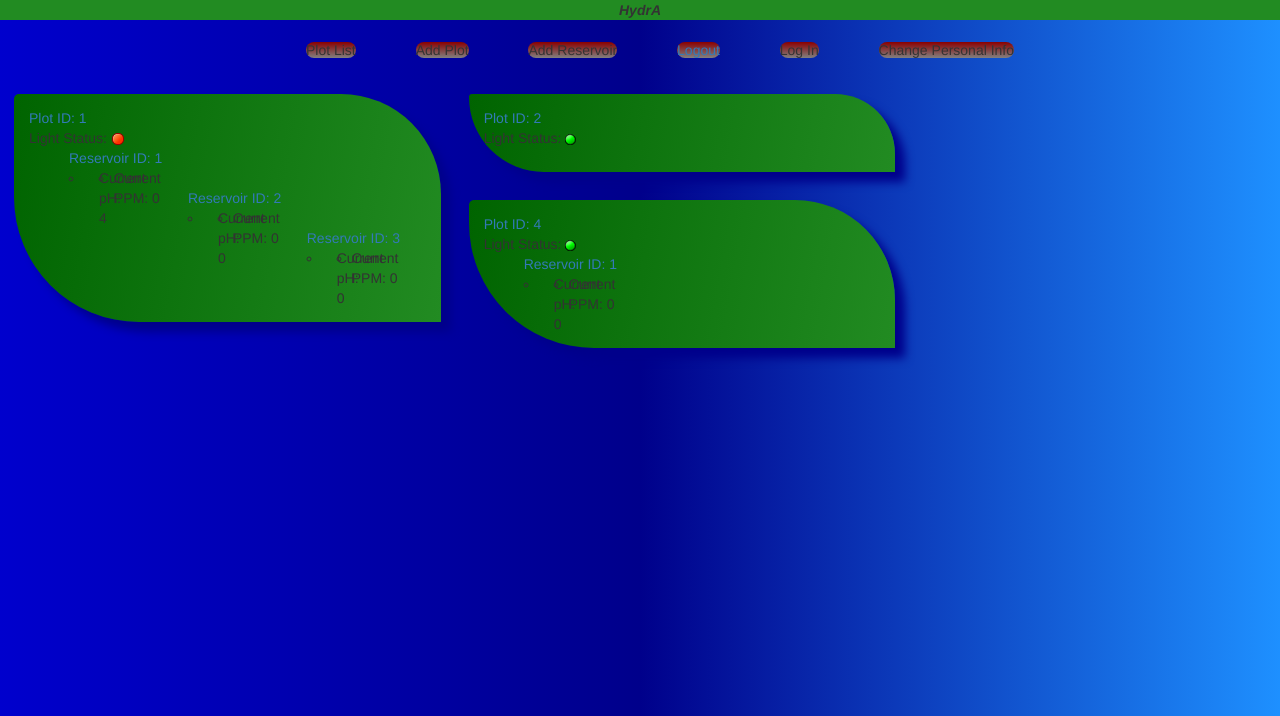
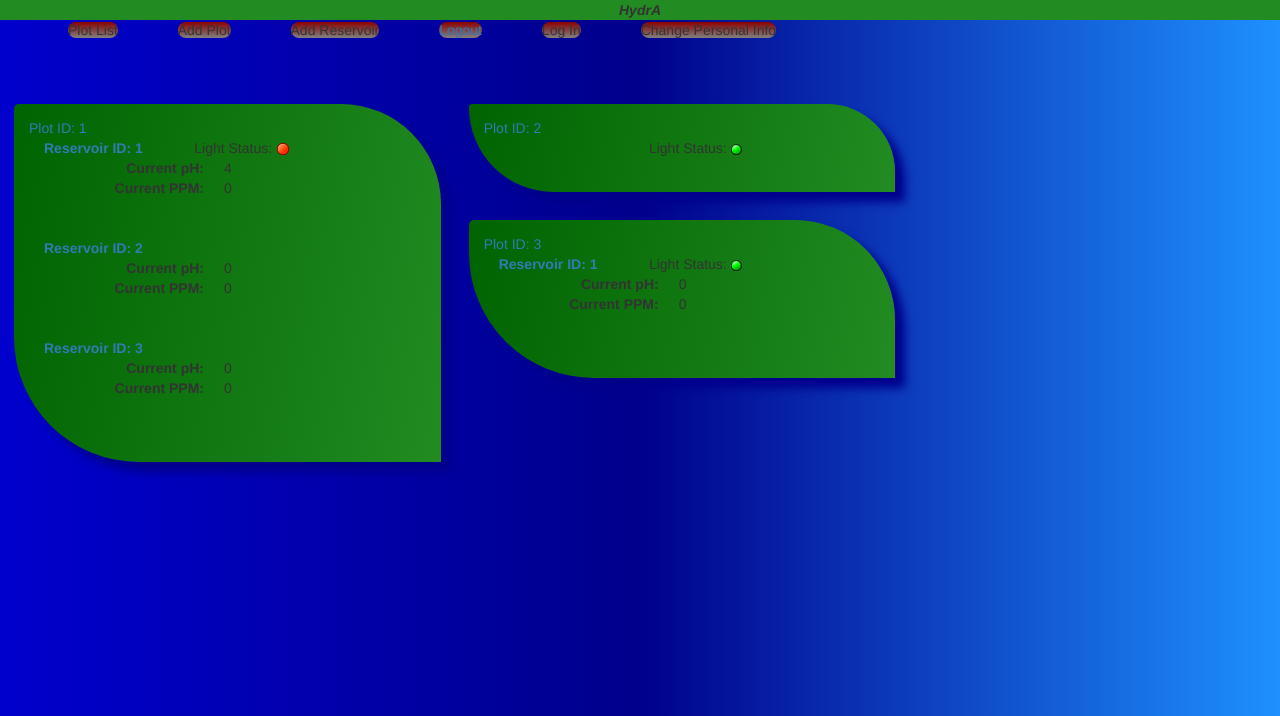
Before and after one commit to maddencs/HydrAlert, a Django app: page /Hydra/ in a window 1280 px wide. Shown: the top 716 px of the page. Run offline with Django 3.2, Linux system fonts and the light colour scheme; a user stored in the database is signed in; data comes from the database, SQL or seed files in the repository; both versions use the stored data as it was after the commit; some libraries are stand-ins or nearby versions.

Commit message:
hurry, save it before I break it again!

```diff
--- a/Hydra/templates/Hydra/plot_page.html
+++ b/Hydra/templates/Hydra/plot_page.html
@@ -19,20 +19,24 @@
             var plotPersonalID = 1;
             document.getElementById('plotDiv').innerHTML = "";
             for (var p = 0; p < data['plot_list'].length; p++) {
-                var addRes = document.createElement("span");
                 var plot = data['plot_list'][p];
                 var plotElement = document.createElement("article");
                 var resList = data['res_list'];
                 var plotResUL = document.createElement("ul");
+                plotResUL.classList.add('col-md-5');
                 var resPersonalID = 1;
                 var plotUrl = document.createElement("a");
                 var greenLight = document.createElement("img");
                 var redLight = document.createElement("img");
                 var plotLILights = document.createElement("span");
                 var plotDetails = document.createElement("div");
+                var plotDropDown = document.getElementById('plotDropDown');
+                var plotOption = document.createElement("option");
+                plotOption.innerHTML = plotPersonalID;
+                plotOption.value = plot.id;
+                plotOption.classList.add('col-md-2');
+                plotDropDown.appendChild(plotOption);
                 plotDetails.id = "plotDetails";
-                addRes.innerText = "Add Reservoir";
-                addRes.id = "addRes";
                 greenLight.setAttribute("src", greenSrc);
                 redLight.setAttribute("src", redSrc);
                 plotElement.classList.add('col-md-4');
@@ -54,13 +58,14 @@
                     });
                 }
                 plotUrl.setAttribute("href", ("/Hydra/" + plot.id + "/plotmod/"));
-                plotUrl.innerHTML = "Plot ID: " + plot.id;
+                plotUrl.innerHTML = "Plot ID: " + plotPersonalID;
                 plotElement.appendChild(plotDetails);
                 plotDetails.appendChild(plotUrl);
                 var anotherBr = document.createElement("br");
                 plotDetails.appendChild(anotherBr);
                 plotDetails.appendChild(plotLILights);
                 plotDetails.appendChild(plotResUL);
+                plotResUL.classList.add('list-unstyled');
                 if(plot.light_status == true){
                     plotLILights.innerHTML = "Light Status: ";
                     plotLILights.appendChild(greenLight);
@@ -71,36 +76,39 @@
                 plotPersonalID++;
                 for (var r = 0; r < resList.length; r++) {
                     var res = resList[r];
-                    var resUL = document.createElement('ul');
+                    var resUL = document.createElement('dl');
+                    resUL.classList.add('dl-horizontal');
                     plotElement.appendChild(resUL);
                     if (res.plot == plot.id) {
-                        var resUrl = document.createElement("a");
-                        var resLIpH = document.createElement("li");
-                        var resLIPPM = document.createElement("li");
+                        var resUrl = document.createElement("dt");
+                        var resLIpH = document.createElement("dt");
+                        var resLIPPM = document.createElement("dt");
                         var br = document.createElement("br");
-                        var resDiv = document.createElement("div");
+                        var resATag = document.createElement("a");
+                        var stat_pH = document.createElement("dd");
+                        var stat_ppm = document.createElement("dd");
+                        resATag.innerHTML = "Reservoir ID: " + resPersonalID;
+                        resUrl.appendChild(resATag);
 
-                        if (res.alert_status == true){
-                            resDiv.classList.add('resAlert');
-                        }
                         resUrl.setAttribute("href", ("/Hydra/" + res.id + "/resmod/"));
-                        resUrl.innerHTML = "Reservoir ID: " + resPersonalID;
-                        resLIpH.innerHTML = "Current pH: " + res.current_ph;
-                        resLIPPM.innerHTML = "Current PPM: " + res.current_ppm;
-                        resLIpH.classList.add('col-md-4');
-                        resUL.classList.add('col-md-4');
-                        resDiv.appendChild(resUL);
+                        resLIpH.innerHTML = "Current pH:";
+                        stat_pH.innerHTML = res.current_ph;
+                        resLIPPM.innerHTML = "Current PPM: ";
+                        stat_ppm.innerHTML = res.current_ppm;
+{#                        resUL.classList.add('list-unstyled');#}
                         plotResUL.appendChild(resUrl);
-                        plotResUL.appendChild(resDiv);
+                        plotResUL.appendChild(resUL);
                         plotResUL.appendChild(br);
                         resUL.appendChild(resLIpH);
+                        resUL.appendChild(stat_pH);
                         resUL.appendChild(resLIPPM);
+                        resUL.appendChild(stat_ppm);
                         resPersonalID++;
                     }
                 }
 
                 document.getElementById('plotDiv').appendChild(plotElement);
-                setTimeout(grabData, 1000);
+{#                setTimeout(grabData, 1000);#}
             }
         };
 
@@ -116,21 +124,18 @@
             request.open("GET", "/Hydra/data_grab/", true);
             request.send();
         };
-
-        setTimeout(grabData, 100);
+        grabData()
     </script>
 
     <header>HydrA</header>
-    <br>
-    <div id="menuWrap">
+        <div id="menuWrap">
         <ul id="menuBar">
-            <li class="menuItem" id="plotPage">Plot List</li>
-            <li class="menuItem" id="addPlot">Add Plot</li>
-            <li class="menuItem" id="addReservoir">Add Reservoir</li>
-{#            <li class="menuItem" id="logOut"><a href="/Hydra/logout/">Log Out</a></li>#}
-            <li class="menuItem" id="logOut"><a href="/Hydra/logout/">Logout</a></li>
-            <li class="menuItem" id="logIn">Log In</li>
-            <li class="menuItem" id="changeInfo">Change Personal Info</li>
+            <li id="plotPage">Plot List</li>
+            <li id="addPlot">Add Plot</li>
+            <li id="addReservoir">Add Reservoir</li>
+            <li id="logOut"><a href="/Hydra/logout/">Logout</a></li>
+            <li id="logIn">Log In</li>
+            <li id="changeInfo">Change Personal Info</li>
             <div id="logInDiv">
                 <form action="/Hydra/login/" method="POST">
                     {% csrf_token %}
@@ -155,11 +160,14 @@
                     <input type="submit" value="Create Plot">
                 </form>
             </div>
+        </ul>
             <div id="addResDiv">
-                <form action="/Hydra/add_res/" method="POST">
+                <form class="row2" action="/Hydra/add_res/" method="POST">
                     {% csrf_token %}
                     <label for="plot">Plot: </label>
-                    <input id="plot" name="plot" type="number" min="0" max="{{ dropdown_plot_list.length }}">
+                    <select id="plotDropDown" name="plot" class="form-control">
+                    </select>
+{#                    <input id="plot" name="plot" type="number" min="0" max="{{ dropdown_plot_list.length }}">#}
                     <label for="goal_ph_low">pH Lower Limit: </label>
                     <input id="goal_ph_low" name="goal_ph_low" type="number" step=".1">
                     <label for="goal_ph_high">pH Upper Limit: </label>
@@ -169,8 +177,8 @@
                     <input type="submit" value="Add Reservoir">
                 </form>
             </div>
-        </ul>
     </div>
+    <br>
     <h1>{{ message }}</h1>
     <div id="plotDiv"></div>
     <script>
@@ -184,10 +192,6 @@
         $("li[id='addReservoir']").click(function(){
             $("#addResDiv").toggle('slow');
         });
-{#        $("button[id='logOut']").click(function(){#}
-{#            request.open("POST", "/Hydra/logout/", true);#}
-{#            request.send();#}
-{#        })#}
     </script>
 </body>
 </html>
--- a/Hydra/views.py
+++ b/Hydra/views.py
@@ -126,3 +126,9 @@ def create_email(request, **kwargs):
     res_list = kwargs.pop('res_list', [])
     context = {'plot_list': email_plot_list, 'res_list': res_list, }
     return render(request, 'Hydra/alert_email.html', context)
+
+@login_required(login_url='/Hydra/login/')
+def delete_plot(request, plot_id):
+    p = PlotZone.objects.filter(id=plot_id)
+    p.delete()
+    return redirect('plot_list')
--- a/static/main.css
+++ b/static/main.css
@@ -35,6 +35,7 @@ header {
 body{
     background: linear-gradient(90deg, mediumblue, darkblue, dodgerblue);
     font-family: sans-serif;
+    align-content: center;
 }
 div .current_stats {
 
@@ -57,6 +58,7 @@ form label {
 a {
     text-decoration: none;
 }
+
 
 .PlotBox {
     width: auto;
@@ -101,17 +103,16 @@ a {
     overflow: hidden;
     margin: 1em;
     padding: 1em;
-    box-shadow: 10px 10px 10px darkblue
+    box-shadow: 10px 10px 10px darkblue;
 }
 
 #menuBar {
-    text-align: center;
+    /*align-content: center;*/
 }
 
 #menuBar div {
-    text-align: center;
-    display: none;
-
+    /*text-align: center;*/
+    /*display: none;*/
 }
 
 #menuBar li {
@@ -130,13 +131,6 @@ a {
     height: auto;
 }
 
-form {
-    /*display: inline-block;*/
-}
-
-#addPlotDiv {
-    display: none;
-}
 
 .resAlert {
     background-color: yellow;
@@ -145,6 +139,34 @@ form {
     padding: 3px;
 }
 
-.addResDiv {
+#addResDiv {
+    display: none;
+    z-index: 10;
+    position: relative;
+    /*width: 50%;*/
+}
+
+.plotResUL {
+    display: table;
+}
+
+#menuWrap {
+    z-index: 10;
+    /*text-align: center;*/
+    /*align-content: center;*/
+    position: relative;
+}
+
+#plotDiv {
+    z-index: 1;
+    position: relative;
+}
+
+
+#addPlotDiv {
     display: none;
 }
+
+.form-control {
+    min-width: 0;
+}
```
Also changed, not shown: db.sqlite3.
